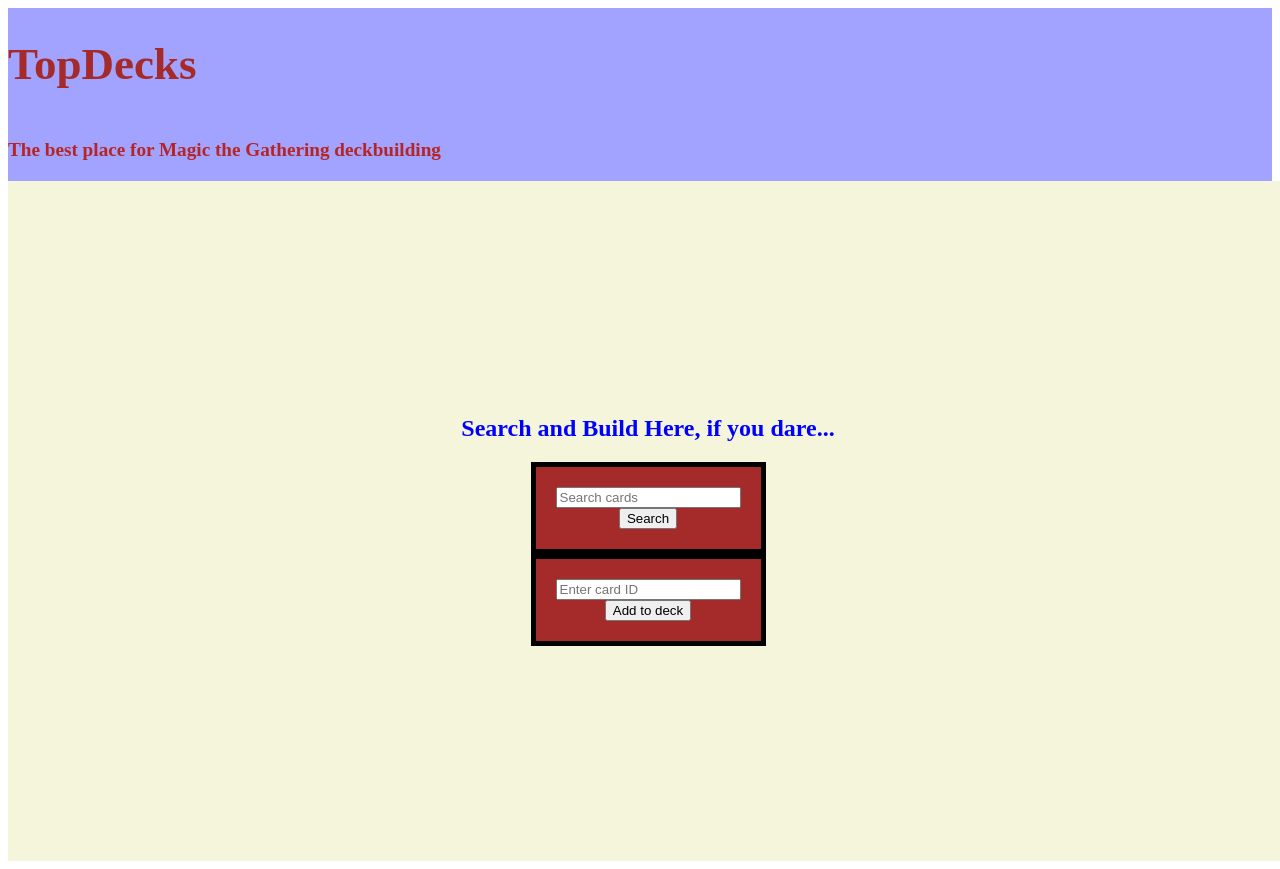
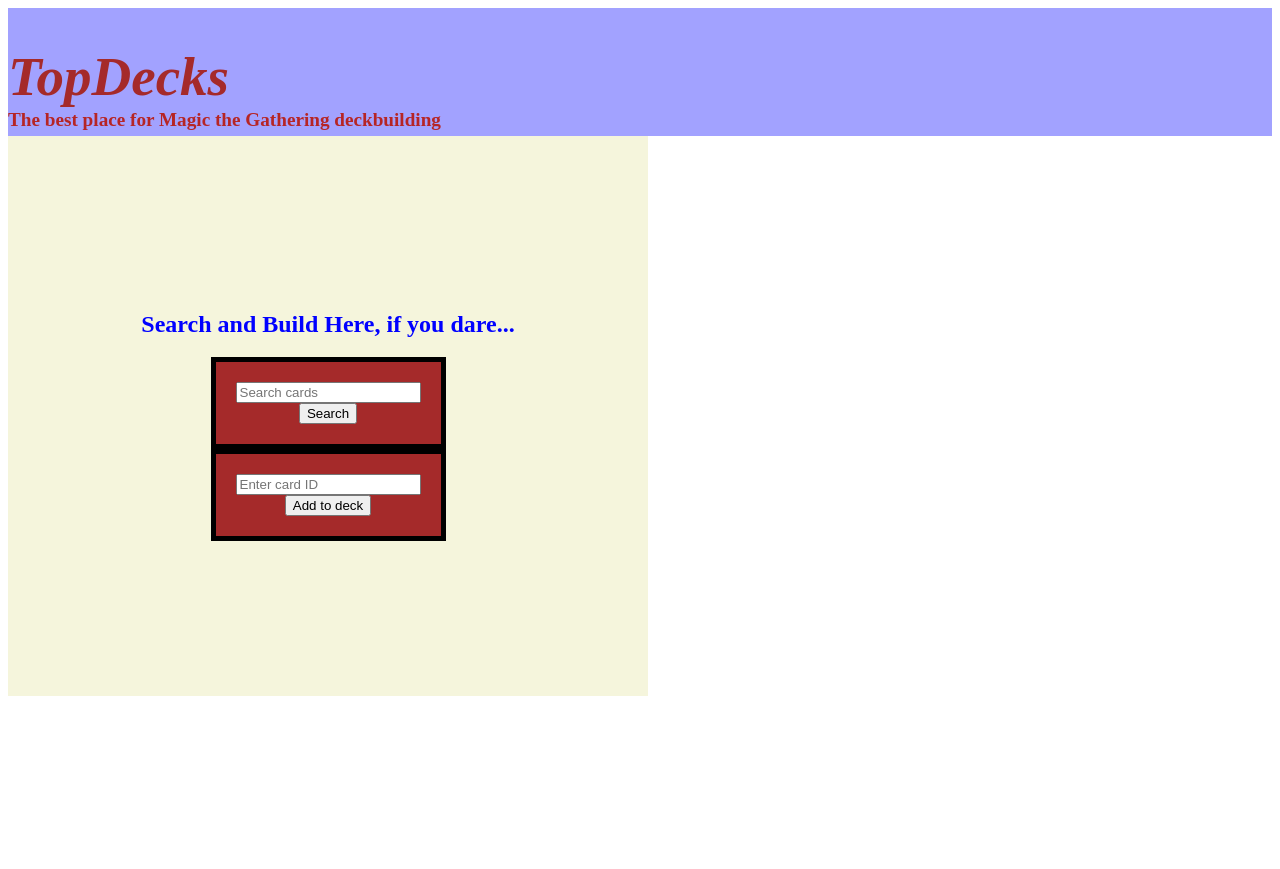
Before and after one commit to BannonS/Capstone-MTG, a website: page client/index.html in a window 1280 px wide. After the commit the page ends 800 px from the top, so only its background shows below. Drawn offline with Linux system fonts and the light colour scheme.

Commit message:
third commit

```diff
--- a/client/index.css
+++ b/client/index.css
@@ -4,21 +4,27 @@
     flex-direction: column;
 }
 h1 {
+    display: flex;
     color: brown;
-    font-size: 45px;
+    font-size: 55px;
+    font-style: oblique;
+    height: 1vh;
 }
 h2 {
     color: blue;
+    font: oblique;
 }
 h3 {
     align-items: center;
     font-size: larger;
     color: rgb(182, 37, 37);
+    font: bold;
+    height: 1vh;
 }
 
 body2 {
-    height: 85vh;
-    width: 100vw;
+    height: 70vh;
+    width: 50vw;
     display: flex;
     flex-direction: column;
     align-items: center;
```
